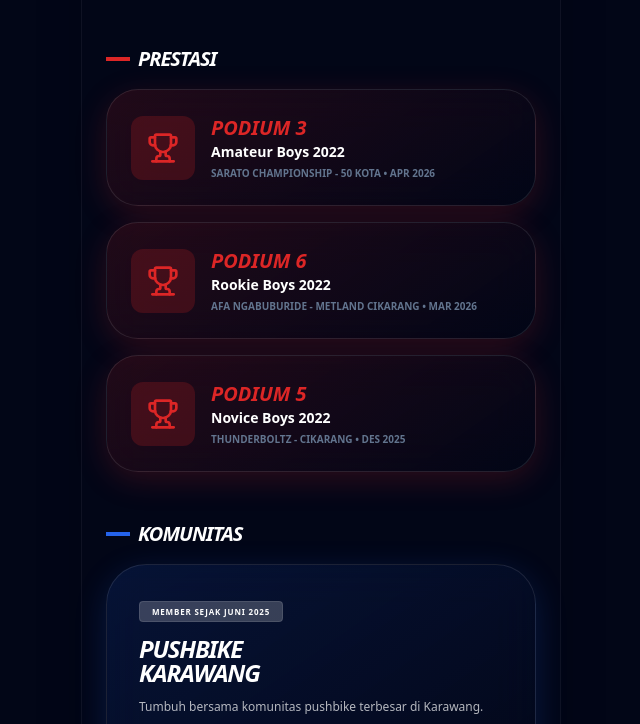
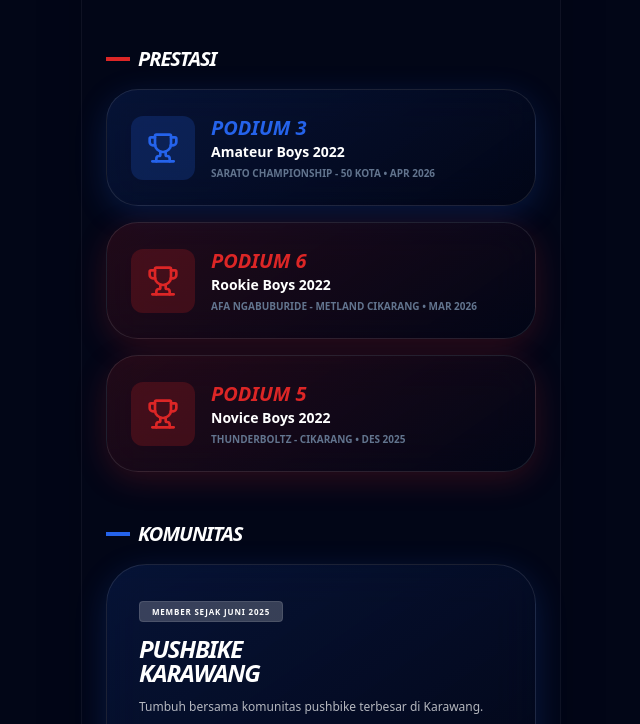
Before and after one commit to zayyan-kh/portofolio-pushbike, a website built with Vite: page index.html in a window 1280 px wide. Shown: the part 974-1698 px from the top of the page, without its empty margins (319-959 px from the left). Built offline with nearby package versions, Linux system fonts and the light colour scheme.

Commit message:
Ganti warna

```diff
--- a/index.html
+++ b/index.html
@@ -75,12 +75,12 @@
                 <h3 class="font-black italic text-xl flex items-center gap-2 tracking-tighter uppercase text-white">
                     <span class="w-6 h-1 bg-bike-red"></span> Prestasi
                 </h3>
-                <div class="glass-red p-6 rounded-[2rem] flex items-center gap-4">
-                    <div class="bg-bike-red/20 p-4 rounded-xl">
-                        <i data-lucide="trophy" class="text-bike-red w-8 h-8"></i>
+                <div class="glass-blue p-6 rounded-[2rem] flex items-center gap-4">
+                    <div class="bg-bike-blue/20 p-4 rounded-xl">
+                        <i data-lucide="trophy" class="text-bike-blue w-8 h-8"></i>
                     </div>
                     <div>
-                        <h4 class="text-bike-red font-black text-xl italic uppercase">PODIUM 3</h4>
+                        <h4 class="text-bike-blue font-black text-xl italic uppercase">PODIUM 3</h4>
                         <p class="text-white font-bold text-sm">Amateur Boys 2022</p>
                         <p class="text-slate-500 text-[10px] font-bold mt-1 uppercase"> SARATO CHAMPIONSHIP - 50 kota • Apr 2026</p>
                     </div>
```
